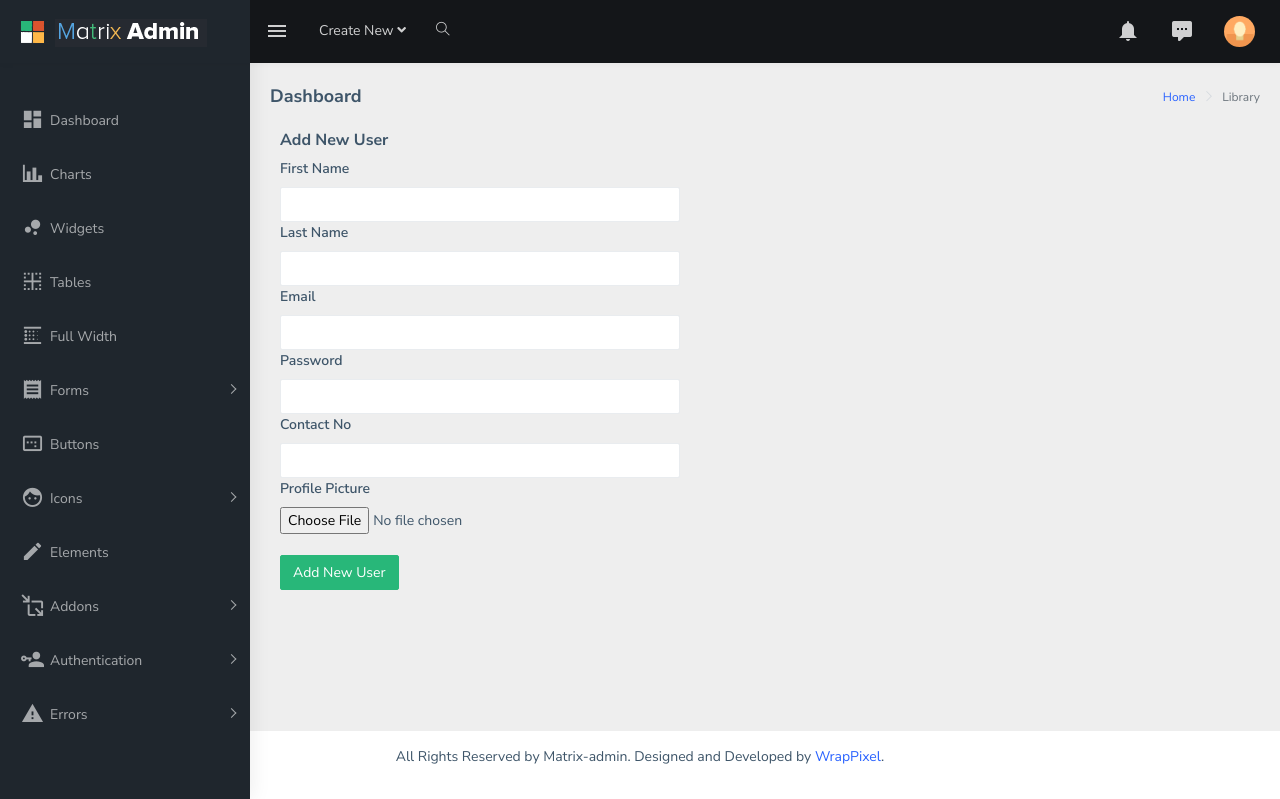
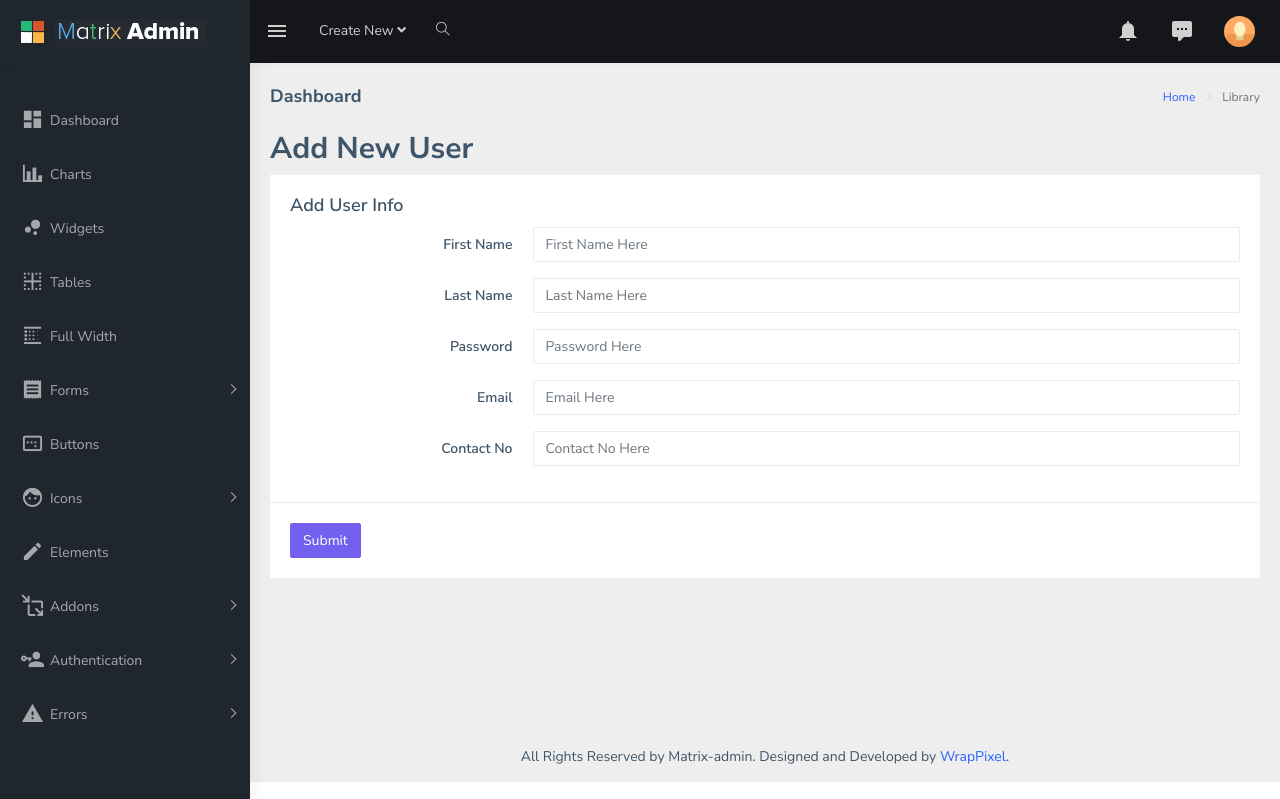
Before and after one commit to RealSaleem/Habber, a Laravel app: page /users/create in a window 1280 px wide. Shown: the part 1-800 px from the top of the page. Run offline with Laravel 8, Linux system fonts and the light colour scheme.

Commit message:
added user crud

```diff
--- /dev/null
+++ b/app/Http/Controllers/UserController.php
@@ -0,0 +1,118 @@
+<?php
+namespace App\Http\Controllers;
+use Illuminate\Support\Facades\Hash;
+use App\User;
+use Illuminate\Http\Request;
+
+class UserController extends Controller
+{
+    /**
+     * Display a listing of the resource.
+     *
+     * @return \Illuminate\Http\Response
+     */
+    public function index()
+    {
+        $user = User::all();
+        return view('users.index', compact('user'));
+    }
+    /**
+     * Show the form for creating a new resource.
+     *
+     * @return \Illuminate\Http\Response
+     */
+    public function create()
+    {
+        return view('users.create');
+
+    }
+
+    /**
+     * Store a newly created resource in storage.
+     *
+     * @param  \Illuminate\Http\Request  $request
+     * @return \Illuminate\Http\Response
+     */
+    public function store(Request $request) {
+        $validatedData = $request->validate([
+            'first_name' => 'required',
+            'last_name' => 'required',
+            'email' => 'required|unique:users|email',
+            'password' => 'required|min:8',
+            'phone' => 'required|numeric',
+        ]);
+        $user = new User();
+        $user->first_name = $request->first_name;
+        $user->last_name = $request->last_name;
+        $user->email = $request->email;
+        $user->password = Hash::make($request->password);
+        $user->phone = $request->phone;
+        $user->save();
+        return redirect('/users/create')->with('success', 'User successfully saved');
+
+    }
+
+    /**
+     *
+     * @param  int  $id
+     * @return \Illuminate\Http\Response
+     */
+    public function show($id)
+
+{
+
+}
+    /**
+     * Show the form for editing the specified resource.
+     *
+     * @param  int  $id
+     * @return \Illuminate\Http\Response
+     */
+    public function edit($id) {
+        $user = User::findOrFail($id);
+        return view('users.edit', compact('user'));
+
+
+    }
+
+
+    /**
+     * Update the specified resource in storage.
+     *
+     * @param  \Illuminate\Http\Request  $request
+     * @param  int  $id
+     * @return \Illuminate\Http\Response
+     */
+    public function update(Request $request, $id) {
+        $validatedData = $request->validate([
+            'first_name' => 'required',
+            'last_name' => 'required',
+            'password' => 'required|min:8',
+            'phone' => 'required|numeric',
+        ]);
+        $user = User::find($id);
+        $user->first_name = $request->first_name;
+        $user->last_name = $request->last_name;
+        $user->password = Hash::make($request->password);
+        $user->phone = $request->phone;
+        $user->save();
+        $user->update($request->all());
+        return back()->with('success', 'User updated sucessfully');
+
+    }
+
+    /**
+     * Remove the specified resource from storage.
+     *
+     * @param  int  $id
+     * @return \Illuminate\Http\Response
+     */
+    public function destroy($id){
+        $user = User::findOrFail($id);
+        $user->delete();
+        return back()->with('success', 'User deleted successfully');
+
+
+    }
+
+}
--- a/app/User.php
+++ b/app/User.php
@@ -5,6 +5,7 @@ namespace App;
 use Illuminate\Contracts\Auth\MustVerifyEmail;
 use Illuminate\Foundation\Auth\User as Authenticatable;
 use Illuminate\Notifications\Notifiable;
+use Illuminate\Database\Eloquent\SoftDeletes;
 
 class User extends Authenticatable
 {
@@ -16,7 +17,7 @@ class User extends Authenticatable
      * @var array
      */
     protected $fillable = [
-        'name', 'email', 'password',
+        'email' , 'password',
     ];
 
     /**
--- a/resources/views/users/create.blade.php
+++ b/resources/views/users/create.blade.php
@@ -1,69 +1,79 @@
 @extends('layouts.app')
 @section('content')
+
+
+<div class="row">
+    <div class="col-lg-12 margin-tb">
+        <div class="pull-left">
+            <h2>Add New User</h2>
+        </div>
+    </div>
     <div class="container-fluid">
-        @if(Session::has('message'))
+        @if(Session::has('success'))
             <div class="alert alert-success text-center" role="alert">
-                <strong>User Created! &nbsp;</strong>{{Session::get('message')}}
+                <strong>User Created! &nbsp;</strong>{{Session::get('success')}}
             </div>
         @endif
-        <div class="widget-box">
-            <div class="widget-title"> <span class="icon"> <i class="icon-align-justify"></i> </span>
-                <h5>Add New User</h5>
-            </div>
 
         </div>
-                    <div class="control-group">
-                        <label for="p_name" class="control-label">First Name</label>
-                        <div class="controls{{$errors->has('p_name')?' has-error':''}}">
-                            <input type="text" name="p_name" id="p_name" class="form-control" value="{{old('p_name')}}" title="" required="required" style="width: 400px;">
-                            <span class="text-danger">{{$errors->first('p_name')}}</span>
+        <div class="col-md-12">
+        <div class="card">
+            <form action="{{url('/users') }}" method="post"  encrypt="multipart/form-data" >
+                {{ csrf_field() }}
+                <div class="card-body">
+                    <h4 class="card-title">Add User Info</h4>
+                    <div class="form-group row">
+                        <label for="fname" class="col-sm-3 text-right control-label col-form-label">First Name</label>
+                        <div class="col-sm-9">
+                            <input type="text" class="form-control" name="first_name" id="first_name"  placeholder="First Name Here">
+                            <span class="text-danger">{{$errors->first('first_name')}}</span>
                         </div>
                     </div>
-                    <div class="control-group">
-                        <label for="p_name" class="control-label">Last Name</label>
-                        <div class="controls{{$errors->has('p_name')?' has-error':''}}">
-                            <input type="text" name="p_name" id="p_name" class="form-control" value="{{old('p_name')}}" title="" required="required" style="width: 400px;">
-                            <span class="text-danger">{{$errors->first('p_name')}}</span>
+                    <div class="form-group row">
+                        <label for="lname" class="col-sm-3 text-right control-label col-form-label">Last Name</label>
+                        <div class="col-sm-9">
+                            <input type="text" class="form-control" name="last_name" id="second_name" placeholder="Last Name Here">
+                            <span class="text-danger">{{$errors->first('last_name')}}</span>
                         </div>
                     </div>
-                    <div class="control-group">
-                        <label for="p_email" class="control-label">Email</label>
-                        <div class="controls{{$errors->has('p_email')?' has-error':''}}">
-                            <input type="text" name="p_email" id="p_email" class="form-control" value="{{old('p_email')}}" required="required" style="width: 400px;">
-                            <span class="text-danger">{{$errors->first('p_email')}}</span>
+                    <div class="form-group row">
+                        <label for="lname" class="col-sm-3 text-right control-label col-form-label">Password</label>
+                        <div class="col-sm-9">
+                            <input type="password" class="form-control" name="password" id="password" placeholder="Password Here">
+                            <span class="text-danger">{{$errors->first('password')}}</span>
                         </div>
                     </div>
-                    <div class="control-group">
-                        <label for="p_password" class="control-label">Password</label>
-                        <div class="controls{{$errors->has('p_password')?' has-error':''}}">
-                            <input type="text"name="p_password" id="p_password" class="form-control"  value="{{old('p_password')}}"title="" required="required" style="width: 400px;">
-                            <span class="text-danger">{{$errors->first('p_password')}}</span>
+                    <div class="form-group row">
+                        <label for="email1" class="col-sm-3 text-right control-label col-form-label">Email</label>
+                        <div class="col-sm-9">
+                            <input type="text" class="form-control" name="email" id="email" placeholder="Email Here">
+                            <span class="text-danger">{{$errors->first('email')}}</span>
                         </div>
                     </div>
-                    <div class="control-group">
-                        <label for="p_contact" class="control-label">Contact No</label>
-                        <div class="controls{{$errors->has('p_contact')?' has-error':''}}">
-                            <div class="input-prepend"> <span class="add-on"></span>
-                                <input type="number" name="p_contact" id="p_contact" class="form-control" value="{{old('contact')}}" title="" required="required" style="width: 400px;">
-                                <span class="text-danger">{{$errors->first('p_contact')}}</span>
-                            </div>
+                    <div class="form-group row">
+                        <label for="cono1" class="col-sm-3 text-right control-label col-form-label">Contact No</label>
+                        <div class="col-sm-9">
+                            <input type="text" class="form-control" name="phone" id="phone" placeholder="Contact No Here">
+                            <span class="text-danger">{{$errors->first('phone')}}</span>
                         </div>
                     </div>
-                    <div class="control-group">
-                        <label class="control-label">Profile Picture</label>
+                    <!-- <div class="form-group row">
+                        <label for="cono1" class="col-sm-3 text-right control-label col-form-label">Picture</label>
                         <div class="controls">
                             <input type="file" name="image" id="image"/>
                             <span class="text-danger">{{$errors->first('image')}}</span>
                         </div>
+
+                    </div> -->
+                </div>
+                <div class="border-top">
+                    <div class="card-body">
+                        <button type="submit" class="btn btn-primary">Submit</button>
                     </div>
-                    <div class="control-group">
-                        <label for="" class="control-label"></label>
-                        <div class="controls">
-                            <button type="submit" class="btn btn-success">Add New User</button>
-                        </div>
-                    </div>
-                </form>
-            </div>
+                </div>
+            </form>
         </div>
     </div>
+</div>
+
 @endsection
--- a/routes/web.php
+++ b/routes/web.php
@@ -14,15 +14,12 @@ use Illuminate\Support\Facades\Route;
 */
 
 // ADD A USER
+
 Route::get('/',function() {
-    return view('welcome');
+   return view('welcome');
 });
-Route::get('users/create',function(){
-   return view('users/create');
-});
-Route::get('users/edit',function(){
-    return view('users/edit');
- });
- Route::get('users/show',function(){
-    return view('users/show');
- });
+Route::resource('users','UserController');
+// Route::get('/users','UserController@index');
+// Route::get('/users/create','UserController@create');
+// Route::post('/users','UserController@Store');
+// Route::get('users/edit{id}','UserController@edit');
```
Also changed, not shown: resources/views/users/edit.blade.php (+45 -42 lines), resources/views/users/index.blade.php (added, +45 -0 lines), resources/views/users/show.blade.php (deleted, +0 -47 lines).
